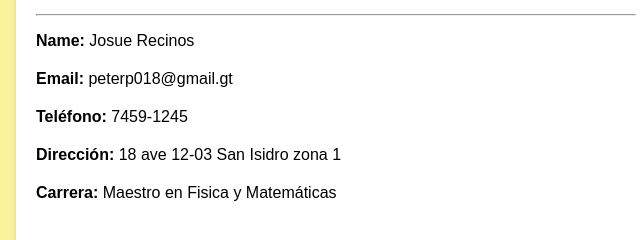
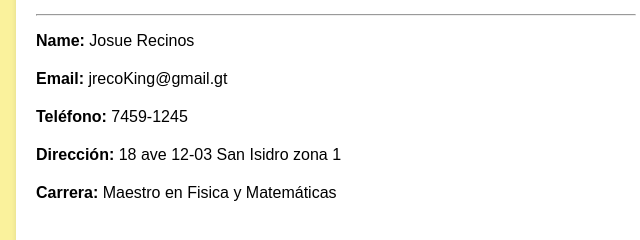
Before and after one commit to iiboy2022099/AgendaWeb-PS-1-B1, a plain HTML site: page assets/pages/Favoritos.html in a window 1280 px wide. Shown: the part 423-663 px from the top of the page, 304-944 px from the left. Drawn offline with Linux system fonts and the light colour scheme; files whose address does not match are found by name.

Commit message:
Reintento y ùltima modificaciòn de favorito

```diff
--- a/assets/pages/Favoritos.html
+++ b/assets/pages/Favoritos.html
@@ -30,7 +30,7 @@
             <hr>
             <ul class="contact-favorite">
                 <li><strong>Name:</strong> Josue Recinos</li>
-                <li><strong>Email:</strong> peterp018@gmail.gt</li>
+                <li><strong>Email:</strong> jrecoKing@gmail.gt</li>
                 <li><strong>Teléfono:</strong> 7459-1245</li>
                 <li><strong>Dirección:</strong> 18 ave 12-03 San Isidro zona 1</li>
                 <li><strong>Carrera:</strong> Maestro en Fisica y Matemáticas</li>
```
Also changed, not shown: assets/pages/listaContactos.html (+1 -1 lines).
